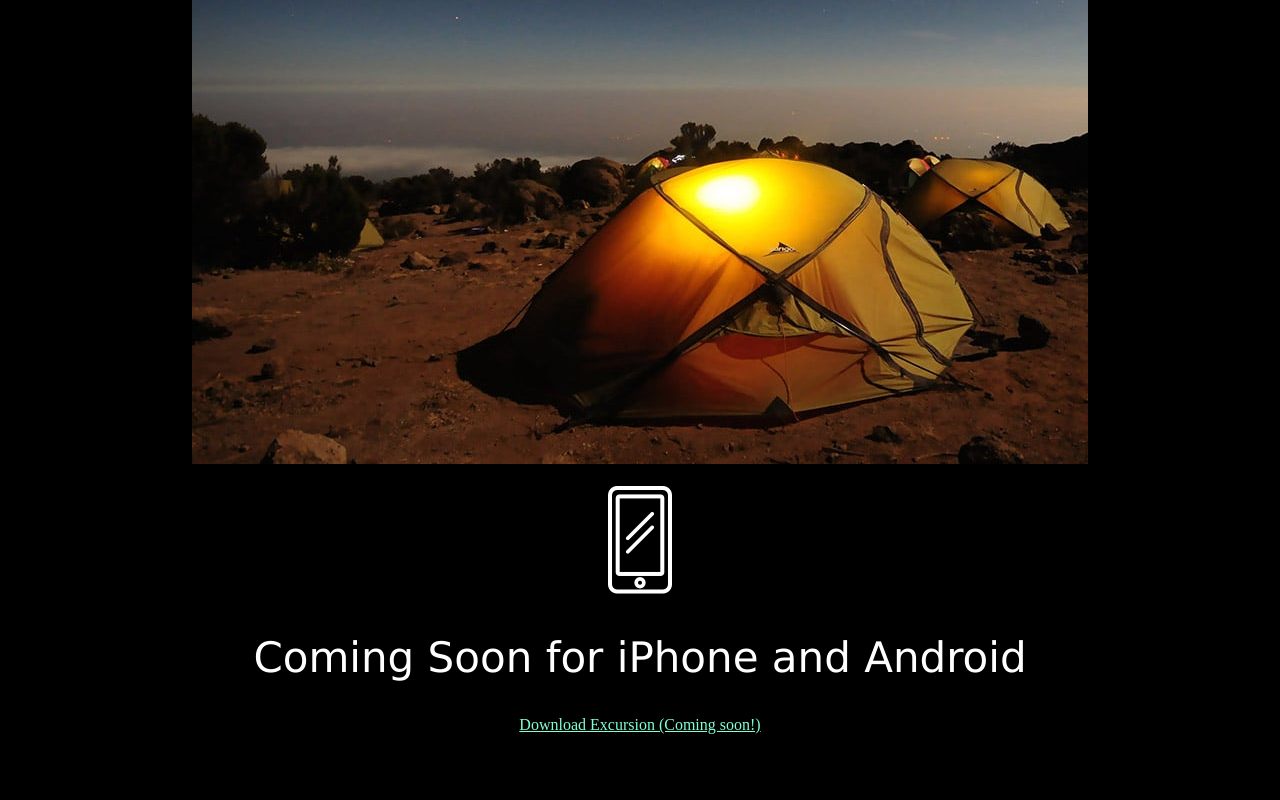
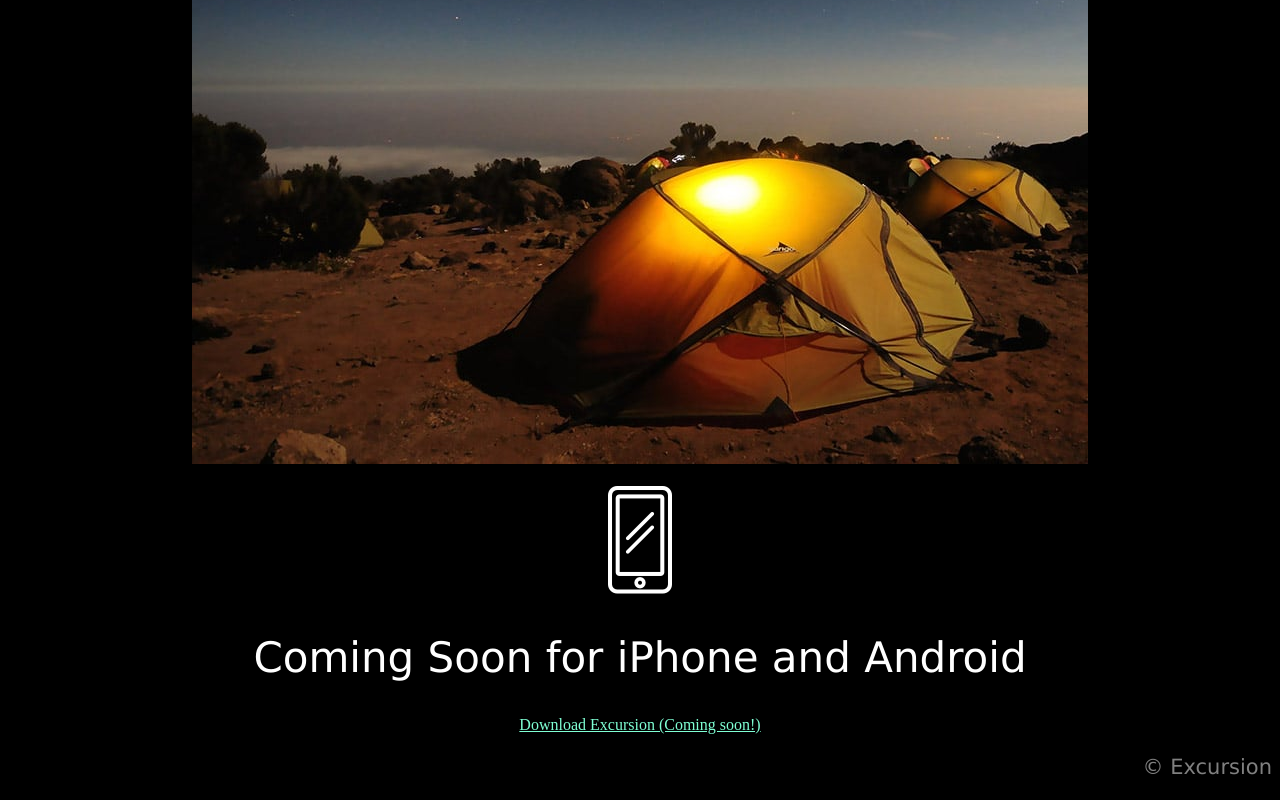
Before and after one commit to Althafmhd/excursion, a plain HTML site: page index.html in a window 1280 px wide. Shown: the part 551-1351 px from the top of the page. Before the commit the page ends 1293 px from the top, so only its background shows below. Drawn offline with Linux system fonts and the light colour scheme.

Commit message:
footer is add

```diff
--- a/index.html
+++ b/index.html
@@ -22,7 +22,9 @@
         <h2>Coming Soon for iPhone and Android</h2>
         <a href=" ">Download Excursion (Coming soon!)</a>
     </main>
-
+    <footer>
+        <p class="foo">&copy Excursion</p>
+    </footer>
 
 </body>
 </html>
--- a/resources/style.css
+++ b/resources/style.css
@@ -27,3 +27,7 @@ p{
     color:gray;
     font-size: 21px;
 }
+
+.foo{
+    text-align: right;
+}
```
